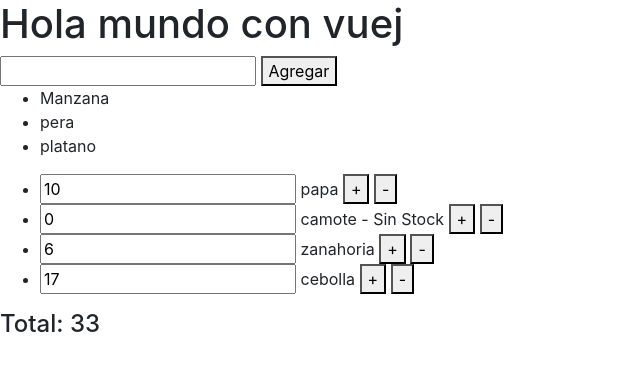
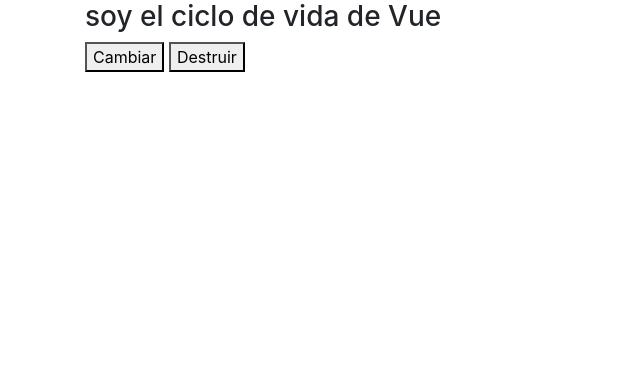
Before and after one commit to Tekorita/pruebas-vuejs, a plain HTML site: page ciclo_de_vida/01.html in a window 1280 px wide. Shown: the whole page, without its empty margins (0-640 px from the left). Drawn offline with nearby package versions, Linux system fonts and the light colour scheme.

Commit message:
Uso de funciones de ciclo de vida de vue

```diff
--- a/ciclo_de_vida/01.html
+++ b/ciclo_de_vida/01.html
@@ -11,25 +11,11 @@
 <body>
 
   <div id="app">
-    <h1>{{titulo}}</h1>
-
-		<input type="text" v-model="nuevoVegetal" @keyup.enter="metodoAgregarVegetal">
-		<button @click="metodoAgregarVegetal">Agregar</button>
-
-    <ul>
-      <li v-for="fruta of frutas">{{fruta}}</li>
-    </ul>
-    <ul>
-      <li v-for="vegetal of vegetales">
-				<input type="number" v-model.number="vegetal.cantidad">
-				{{vegetal.nombre}}
-				<span v-if="vegetal.cantidad === 0">- Sin Stock</span>
-				<button @click="vegetal.cantidad++">+</button>
-				<button @click="vegetal.cantidad--">-</button>
-			</li>
-    </ul>
-		<h4>Total: {{sumarVegetales}}</h4>
-
+		<div class="container">
+				<h3>{{saludo}}</h3>
+				<button @click="saludo = 'Saludo cambiado'">Cambiar</button>
+				<button @click="detruir()">Destruir</button>
+		</div>
   </div>
 
   <script src="https://cdn.jsdelivr.net/npm/vue/dist/vue.js"></script>
--- a/ciclo_de_vida/01.js
+++ b/ciclo_de_vida/01.js
@@ -1,32 +1,43 @@
 const app = new Vue({
   el: '#app',
   data: {
-    titulo:'Hola mundo con vuej',
-    frutas: ['Manzana','pera','platano'],
-    vegetales: [
-      {nombre:'papa', cantidad:10},
-      {nombre:'camote', cantidad:0},
-      {nombre:'zanahoria', cantidad:6},
-      {nombre:'cebolla', cantidad:17},
-    ],
-    nuevoVegetal: "",
-    total: 0
+    saludo: 'soy el ciclo de vida de Vue'
+  },
+  beforeCreate(){
+    console.log('beforeCreate');
+  },
+  create(){
+    // Al crear los metodos, observadores y eventos, pero aun no accede al dom
+    // Aun no se puede acceder a 'el'
+    console.log('created');
+  },
+  beforeMount(){
+    // Se ejecuta antes de insertar el Dom
+    console.log('beforeMount');
+  },
+  mounted(){
+    // Se ejecuta al insertar el Dom
+    console.log('mounted');
+  },
+  beforeUpdate(){
+    // Se ejecuta al detectar un cambio
+    console.log('beforeUpdate');
+  },
+  update(){
+    // Se ejecuta al realizar un cambio
+    console.log('update');
+  },
+  beforeDestroy(){
+    // Se ejecuta antes de destruir la instancia
+    console.log('beforeDestroy');
+  },
+  destroyed(){
+    // Se destruye toda la instancia
+    console.log('destroyed');
   },
   methods:{
-    metodoAgregarVegetal () {
-      this.vegetales.push({
-        nombre: this.nuevoVegetal, cantidad: 0
-      });
-      this.nuevoVegetal = "";
-    }
-  },
-  computed: {
-    sumarVegetales() {
-      this.total = 0;
-      for(vegetal of this.vegetales){
-        this.total = this.total + vegetal.cantidad;
-      }
-      return this.total;
+    destruir(){
+      this.$destroy();
     }
   }
 })
```
